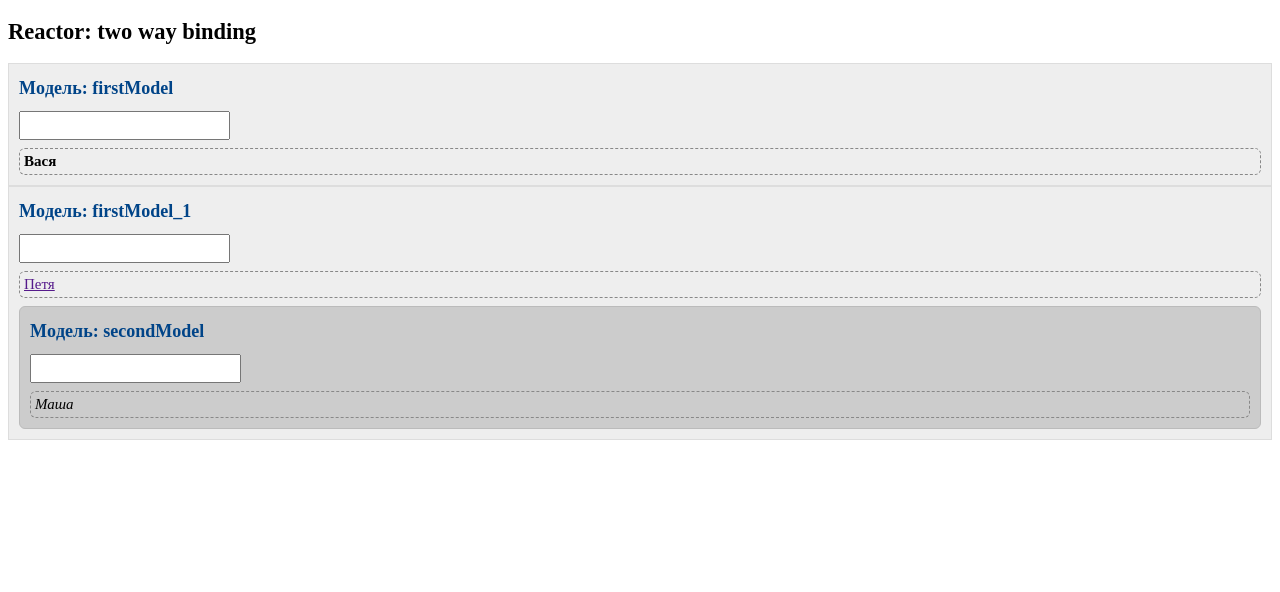
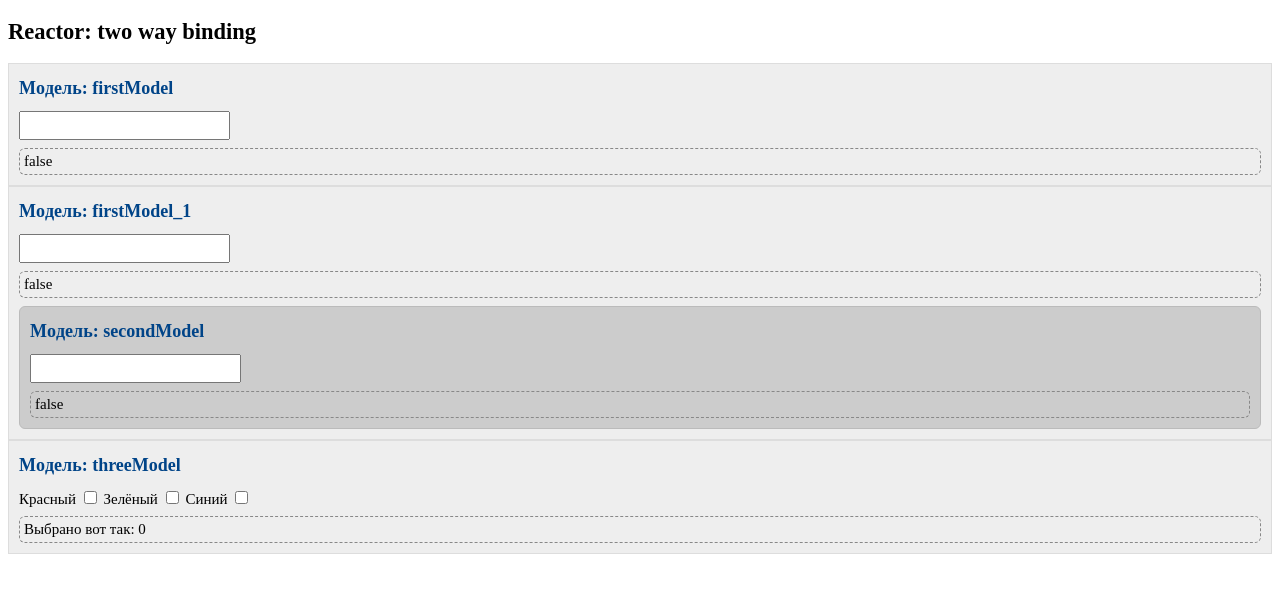
Before and after one commit to spat-ne-hochu/reactor-framework, a plain HTML site: page index.html in a window 1280 px wide. Drawn offline with Linux system fonts and the light colour scheme.

Commit message:
добавлена поддержка использования функций в моделях, результат которых автоматически отображается в виде.
У каждой функции есть зависимости. Как только что-то одно изменилось функция сразу отображается в вид

```diff
--- a/index.html
+++ b/index.html
@@ -61,6 +61,25 @@
 
 	</div>
 
+	<div class="rModel" rc-model="threeModel">
+		<h5>Moдель: threeModel</h5>
+		<label> Красный
+			<input type="checkbox" rc-in="red">
+		</label>
+		<label> Зелёный
+			<input type="checkbox" rc-in="green">
+		</label>
+		<label> Синий
+			<input type="checkbox" rc-in="blue">
+		</label>
+		<!--<div>Выбрано:
+			<span rc-out="count() < [red,blue,green]"></span>
+		</div>-->
+		<div>Выбрано вот так:
+			<span rc-out="count()=[red,green,blue]"></span>
+		</div>
+	</div>
+
 	<script src="reactor.js"></script>
 	<script src="model.js"></script>
 </body>
--- a/model.js
+++ b/model.js
@@ -7,6 +7,11 @@ code = function() {
 	reactor.model('firstModel').name = '<b>Вася</b>';
 	reactor.model('firstModel_1').name = '<a href="">Петя</a>';
 	reactor.model('secondModel').name = '<i>Маша</i>';
-}
+
+	var model = reactor.model('threeModel');
+	model.count = function() {
+		return model.red + model.green + model.blue;
+	}
+};
 
 document.addEventListener("DOMContentLoaded", code, false);
--- a/reactor.js
+++ b/reactor.js
@@ -57,11 +57,30 @@ reactor.directive('rc-in', function() {
 		var prop = element.getAttributeNode('rc-in').value;
 		var inEvent = function() {
 			setTimeout(function() {
-				model[prop] = element.value;
+				var value;
+				if (element.checked !== undefined) {
+					value = element.checked;
+				} else {
+					value = element.value;
+				}
+				if (model[prop] != value) {
+					model[prop] = value;
+					if (model.$depend[prop]) {
+						var depend = model.$depend[prop];
+						for (var i=0; i<depend.length; i++) {
+							for (var k=0; k<model.$out[depend[i]].length; k++) {
+								model.$out[depend[i]][k].innerHTML = model[depend[i]]();
+							}
+
+						}
+					}
+				}
 			}, 1);
 		};
 		element.addEventListener('keydown', inEvent);
 		element.addEventListener('paste', inEvent);
+		element.addEventListener('click', inEvent);
+		inEvent();
 	}
 });
 
@@ -69,6 +88,23 @@ reactor.directive('rc-out', function() {
 	return function(model, element) {
 		console.log('rc-out factory', model, element);
 		var prop = element.getAttributeNode('rc-out').value;
+		var funcReg = /([a-zA-Z0-9_$]+)\(\)(?:=\[((?:(?:[a-zA-Z0-9_$]+),)*(?:[a-zA-Z0-9_$]+)?)\])?/;
+		if (funcReg.test(prop)) {
+			var arr = funcReg.exec(prop);
+			var propName = arr[1];
+			var depend = (arr[2]) ? arr[2].split(',') : [];
+			for (var i=0; i<depend.length; i++) {
+				if(!model.$depend[depend[i]]){
+					model.$depend[depend[i]] = [];
+				}
+				model.$depend[depend[i]].push(propName);
+				if (!model.$out[prop]) {
+					model.$out[propName] = [element];
+				} else {
+					model.$out[prop].push(element);
+				}
+			}
+		} else {
 			if (!model.$out[prop]) {
 				model.$out[prop] = [element];
 				model.__defineSetter__(prop, function (value) {
@@ -80,13 +116,14 @@ reactor.directive('rc-out', function() {
 				model.$out[prop].push(element);
 			}
 		}
+	}
 });
 
 reactor.directive('rc-model', function() {
 	return function(model, element) {
 		console.log('rc-model factory', model, element);
 		var modelName = element.getAttributeNode('rc-model').value;
-		var newModel = {$out:{}};
+		var newModel = {$out:{},$depend:{}};
 		if (model !== undefined) {
 			newModel.$parent = model;
 		}
```
Lines whose indentation alone changed are shown as unchanged.
